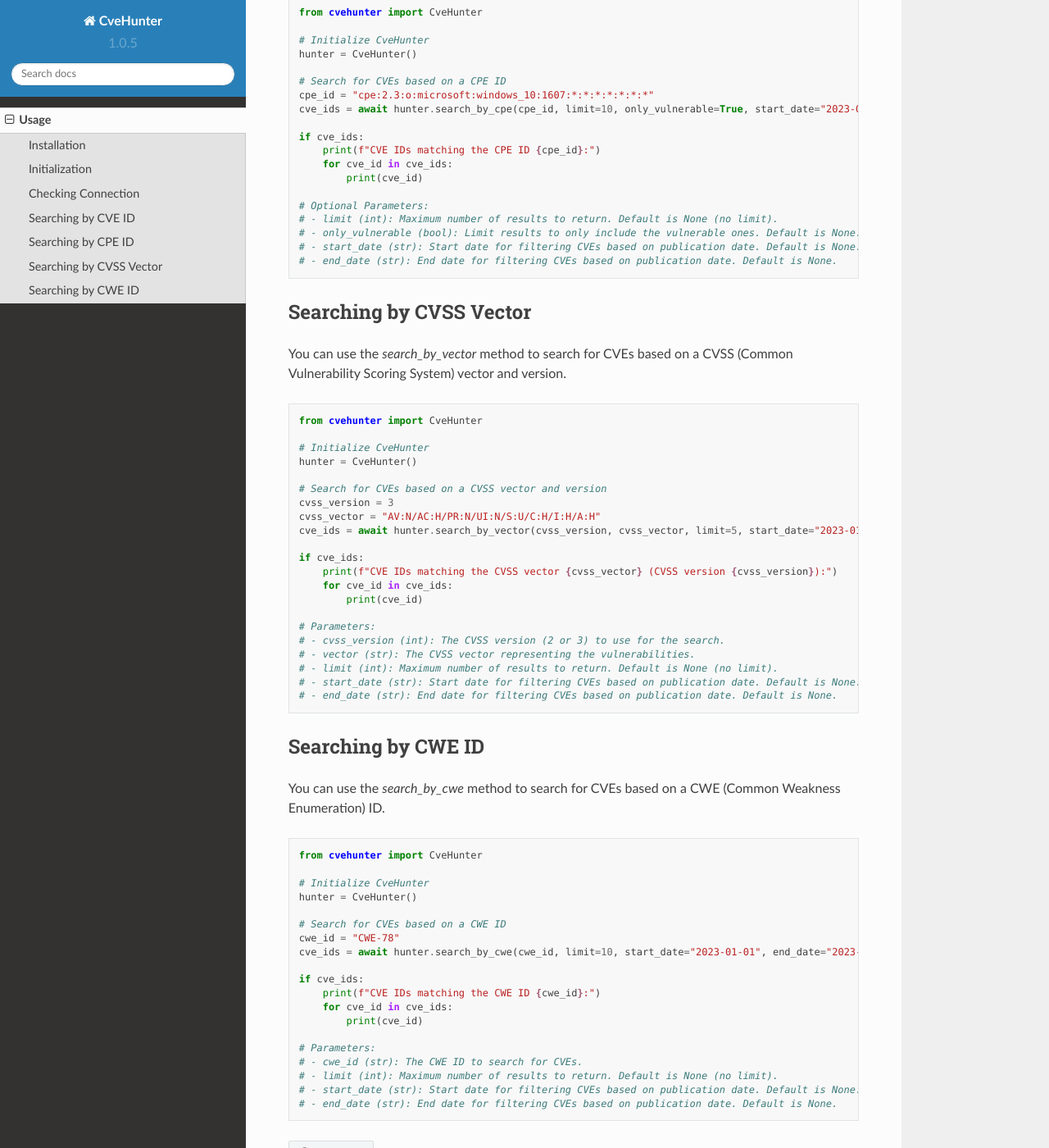
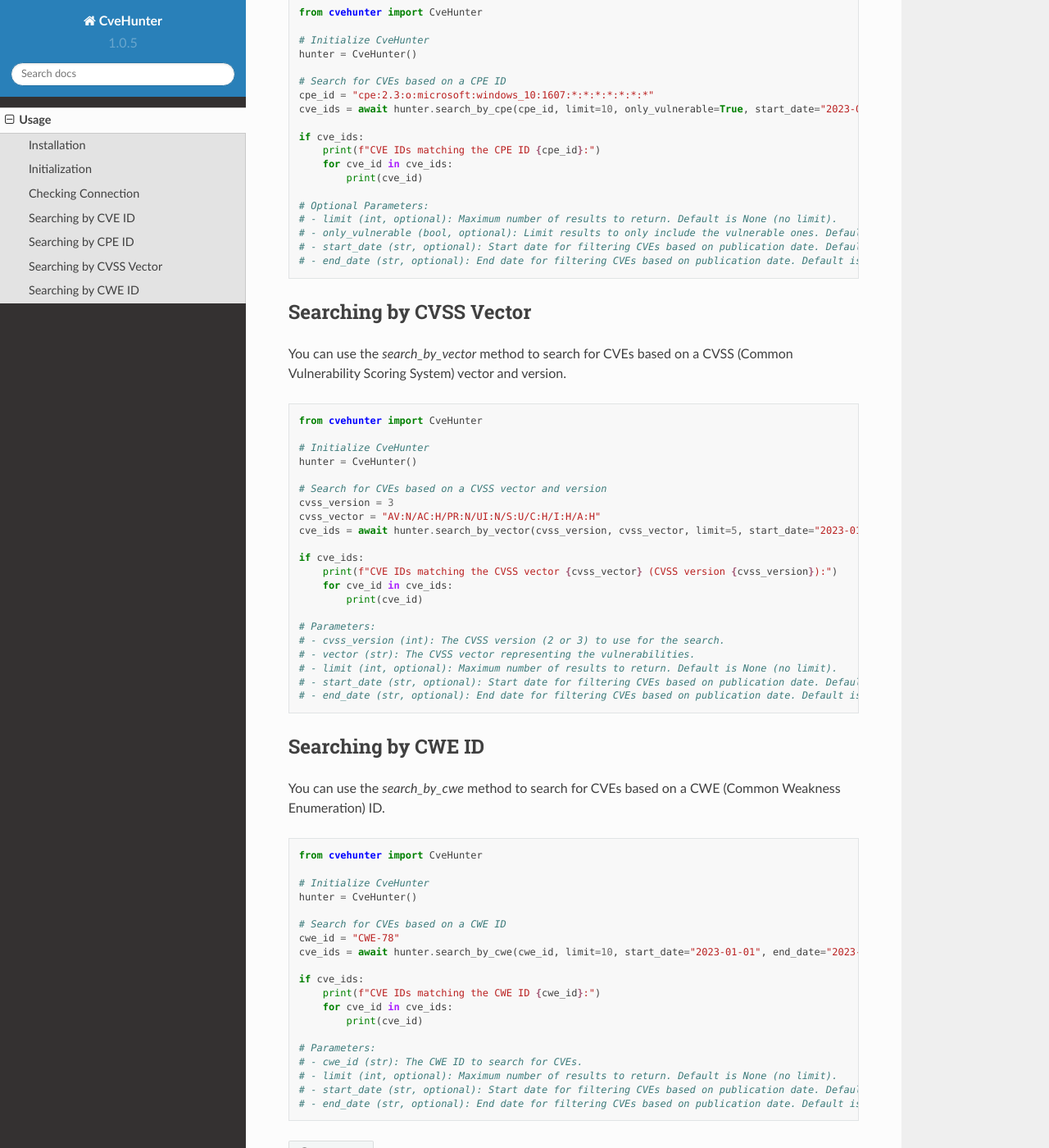
Before and after one commit to Xample33/cvehunter_docs, a Sphinx documentation site: the page built from docs/source/usage.rst, in a window 1280 px wide and 1400 px high, scrolled down 1579 px. Shown: the whole window at 82% size. Built offline with Sphinx 7.4.7 and the Read the Docs theme 2.0.0, drawn with Linux system fonts in a browser that asks for light colours; some of the changed text lies outside the part shown.

Commit message:
Update usage.rst

```diff
--- a/docs/source/usage.rst
+++ b/docs/source/usage.rst
@@ -94,10 +94,10 @@ You can use the `search_by_cpe` method to search for CVEs based on a CPE (Common
            print(cve_id)
 
    # Optional Parameters:
-   # - limit (int): Maximum number of results to return. Default is None (no limit).
-   # - only_vulnerable (bool): Limit results to only include the vulnerable ones. Default is None.
-   # - start_date (str): Start date for filtering CVEs based on publication date. Default is None.
-   # - end_date (str): End date for filtering CVEs based on publication date. Default is None.
+   # - limit (int, optional): Maximum number of results to return. Default is None (no limit).
+   # - only_vulnerable (bool, optional): Limit results to only include the vulnerable ones. Default is None.
+   # - start_date (str, optional): Start date for filtering CVEs based on publication date. Default is None.
+   # - end_date (str, optional): End date for filtering CVEs based on publication date. Default is None.
 
 Searching by CVSS Vector
 ------------------------
@@ -124,9 +124,9 @@ You can use the `search_by_vector` method to search for CVEs based on a CVSS (Co
    # Parameters:
    # - cvss_version (int): The CVSS version (2 or 3) to use for the search.
    # - vector (str): The CVSS vector representing the vulnerabilities.
-   # - limit (int): Maximum number of results to return. Default is None (no limit).
-   # - start_date (str): Start date for filtering CVEs based on publication date. Default is None.
-   # - end_date (str): End date for filtering CVEs based on publication date. Default is None.
+   # - limit (int, optional): Maximum number of results to return. Default is None (no limit).
+   # - start_date (str, optional): Start date for filtering CVEs based on publication date. Default is None.
+   # - end_date (str, optional): End date for filtering CVEs based on publication date. Default is None.
 
 Searching by CWE ID
 -------------------
@@ -151,6 +151,6 @@ You can use the `search_by_cwe` method to search for CVEs based on a CWE (Common
 
    # Parameters:
    # - cwe_id (str): The CWE ID to search for CVEs.
-   # - limit (int): Maximum number of results to return. Default is None (no limit).
-   # - start_date (str): Start date for filtering CVEs based on publication date. Default is None.
-   # - end_date (str): End date for filtering CVEs based on publication date. Default is None.
+   # - limit (int, optional): Maximum number of results to return. Default is None (no limit).
+   # - start_date (str, optional): Start date for filtering CVEs based on publication date. Default is None.
+   # - end_date (str, optional): End date for filtering CVEs based on publication date. Default is None.
```
Also changed, not shown: other parts of docs/source/usage.rst (+1 -1 lines).
